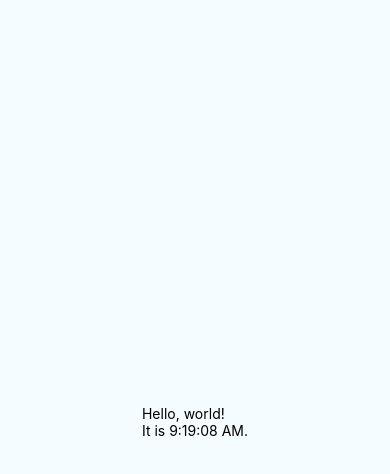
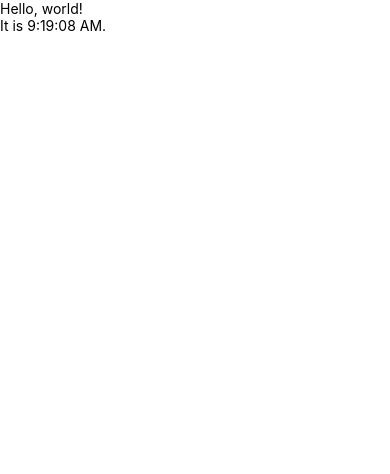
Before and after one commit to logicmelody/DLReactNative, a React Native app: screen / in a window 390 px wide. Shown: the top 474 px of the page. Built offline with nearby package versions, Linux system fonts and the light colour scheme.

Commit message:
Setup for Redux

```diff
--- a/src/app.js
+++ b/src/app.js
@@ -3,36 +3,23 @@ import {
 	StyleSheet,
 	View,
 } from 'react-native';
+import { createStore } from 'redux';
+import { Provider } from 'react-redux';
+
+import reducers from './reducers';
 
 import Clock from './components/clock';
+
+const store = createStore(reducers, {});
 
 class App extends Component {
 	render() {
 		return (
-			<View style={styles.container}>
+			<Provider store={store}>
 				<Clock />
-			</View>
+			</Provider>
 		);
 	}
 }
 
-const styles = StyleSheet.create({
-	container: {
-		flex: 1,
-		justifyContent: 'center',
-		alignItems: 'center',
-		backgroundColor: '#F5FCFF',
-	},
-	welcome: {
-		fontSize: 20,
-		textAlign: 'center',
-		margin: 10,
-	},
-	instructions: {
-		textAlign: 'center',
-		color: '#333333',
-		marginBottom: 5,
-	},
-});
-
 export default App;
--- a/src/components/clock/Clock.js
+++ /dev/null
@@ -1,41 +0,0 @@
-import React, { Component } from 'react';
-import { Text, View } from 'react-native';
-
-import styles from './styles';
-
-class Clock extends Component {
-	constructor(props) {
-		super(props);
-		this.state = { date: new Date() };
-	}
-
-	componentDidMount() {
-		this.timerID = setInterval(
-			() => this.tick(),
-			1000
-		);
-	}
-
-	componentWillUnmount() {
-		clearInterval(this.timerID);
-	}
-
-	tick() {
-		this.setState({
-			date: new Date()
-		});
-	}
-
-	render() {
-		console.log('Clock render');
-
-		return (
-			<View>
-				<Text>Hello, world!</Text>
-				<Text>It is {this.state.date.toLocaleTimeString()}.</Text>
-			</View>
-		);
-	}
-}
-
-export default Clock;
--- a/src/components/clock/index.js
+++ b/src/components/clock/index.js
@@ -1,3 +1,41 @@
-import Clock from './Clock';
+import React, { Component } from 'react';
+import { Text, View } from 'react-native';
+
+import styles from './styles';
+
+class Clock extends Component {
+	constructor(props) {
+		super(props);
+		this.state = { date: new Date() };
+	}
+
+	componentDidMount() {
+		this.timerID = setInterval(
+			() => this.tick(),
+			1000
+		);
+	}
+
+	componentWillUnmount() {
+		clearInterval(this.timerID);
+	}
+
+	tick() {
+		this.setState({
+			date: new Date()
+		});
+	}
+
+	render() {
+		console.log('Clock render');
+
+		return (
+			<View>
+				<Text>Hello, world!</Text>
+				<Text>It is {this.state.date.toLocaleTimeString()}.</Text>
+			</View>
+		);
+	}
+}
 
 export default Clock;
--- /dev/null
+++ b/src/reducers/index.js
@@ -0,0 +1,7 @@
+import { combineReducers } from 'redux';
+
+import preferences from "./preferences";
+
+export default combineReducers({
+	preferences,
+});
--- /dev/null
+++ b/src/reducers/preferences.js
@@ -0,0 +1,12 @@
+import {
+} from '../actions/types';
+
+const INITIAL_STATE = {
+};
+
+export default function preferences(state = INITIAL_STATE, action) {
+	switch (action.type) {
+		default:
+			return state;
+	}
+}
```
Also changed, not shown: package.json (+10 -7 lines), src/actions/types.js (added), 2 other files (tests, documents, lock files or other folders).
